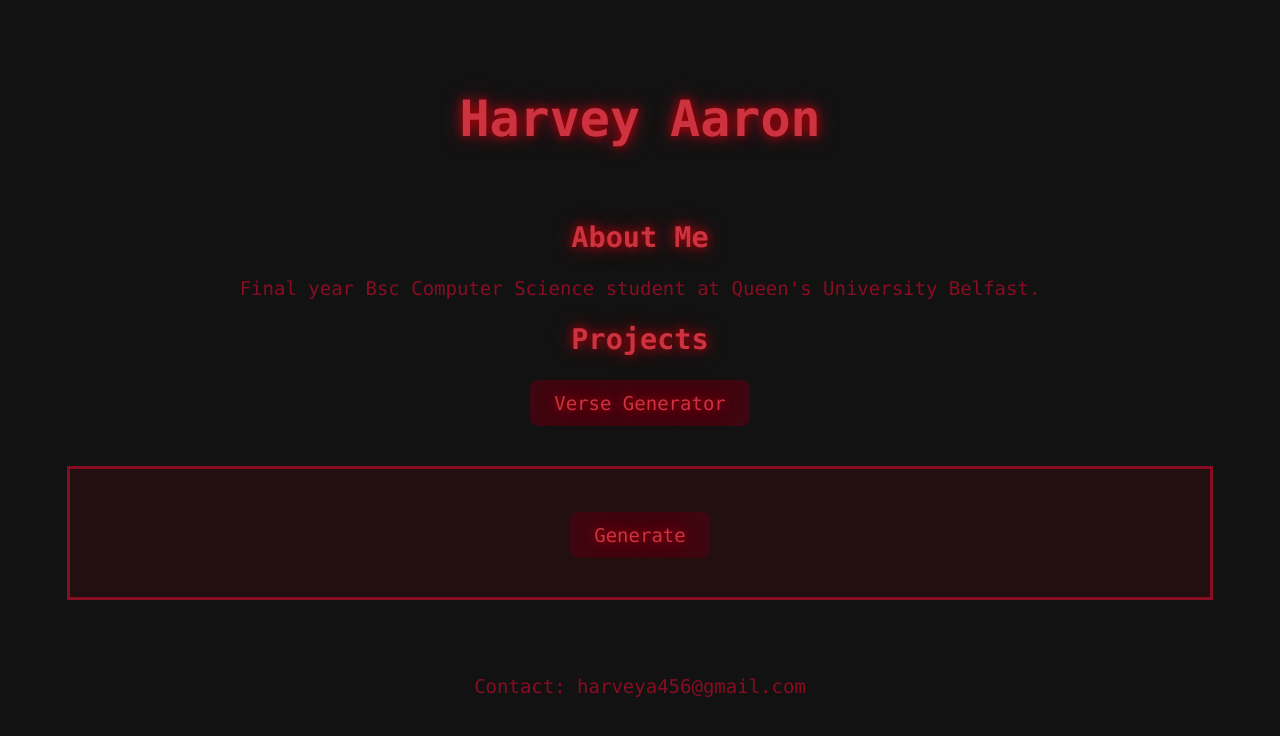
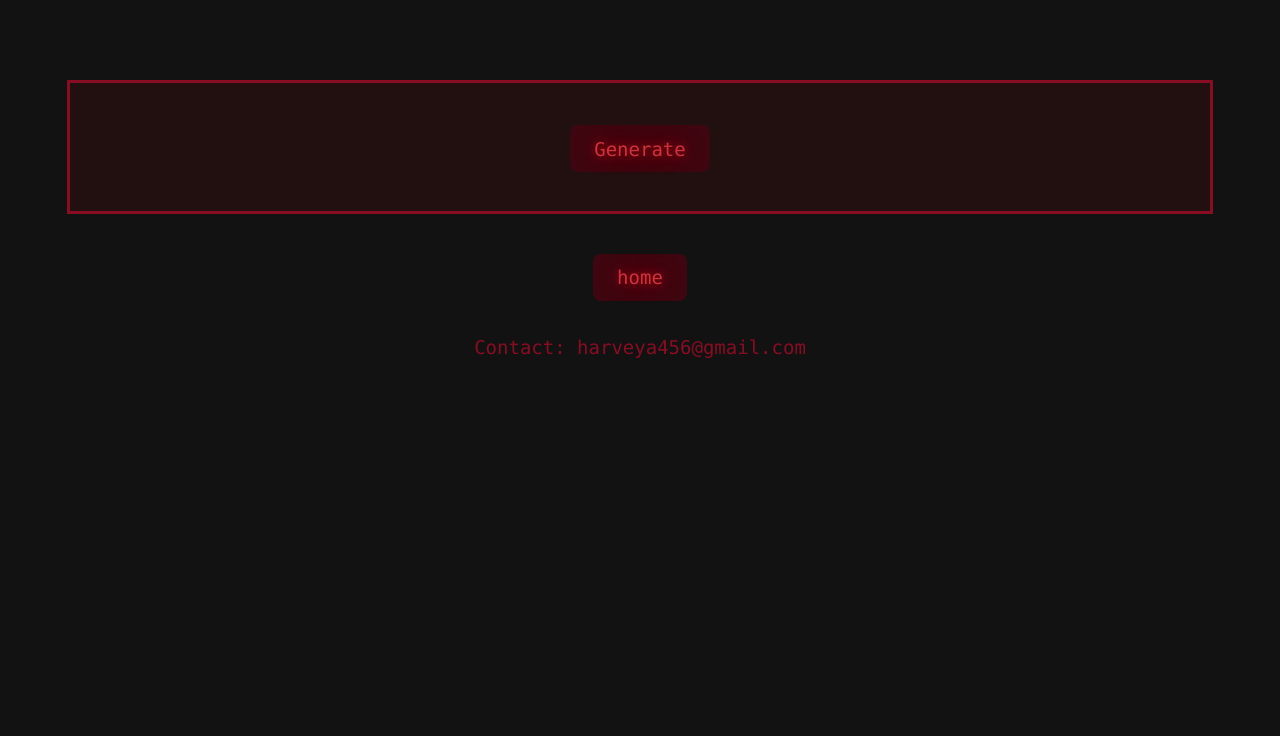
Before and after one commit to harvv1/Website-harvv1.xyz, a React (Vite) app: page / in a window 1280 px wide. Both pictures are taken after a click on the button "Verse Generator". Shown: the top 736 px of the page. Built offline with nearby package versions, Linux system fonts and the light colour scheme.

Commit message:
different pages

```diff
--- a/src/App.tsx
+++ b/src/App.tsx
@@ -16,6 +16,7 @@ function App() {
 
   const verseGenerator = () => {
     return (
+      <>
         <div className="project">
           <h3 className="glow"></h3>
           <button id="myButton" className="glow" onClick={handleClick}>
@@ -23,11 +24,18 @@ function App() {
           </button>
           <p>{message}</p>
         </div>
+        <div>
+          <button id="myButton" className="glow" onClick={toggleOnClick}>
+            home
+          </button>
+        </div>
+      </>
     );
   };
 
   return (
     <>
+      {!isShow && (
         <div>
           <header>
             <h1 className="glow">Harvey Aaron</h1>
@@ -39,13 +47,14 @@ function App() {
               Belfast.
             </p>
           </section>
-        <section id="projects">
           <h2 className="glow">Projects</h2>
           <button id="myButton" className="glow" onClick={toggleOnClick}>
             Verse Generator
           </button>
-          {isShow && verseGenerator()}
-        </section>
+        </div>
+      )}
+      <div>
+        <section id="projects">{isShow && verseGenerator()}</section>
         <footer>
           <p>Contact: harveya456@gmail.com</p>
         </footer>
```
Lines whose indentation alone changed are shown as unchanged.
